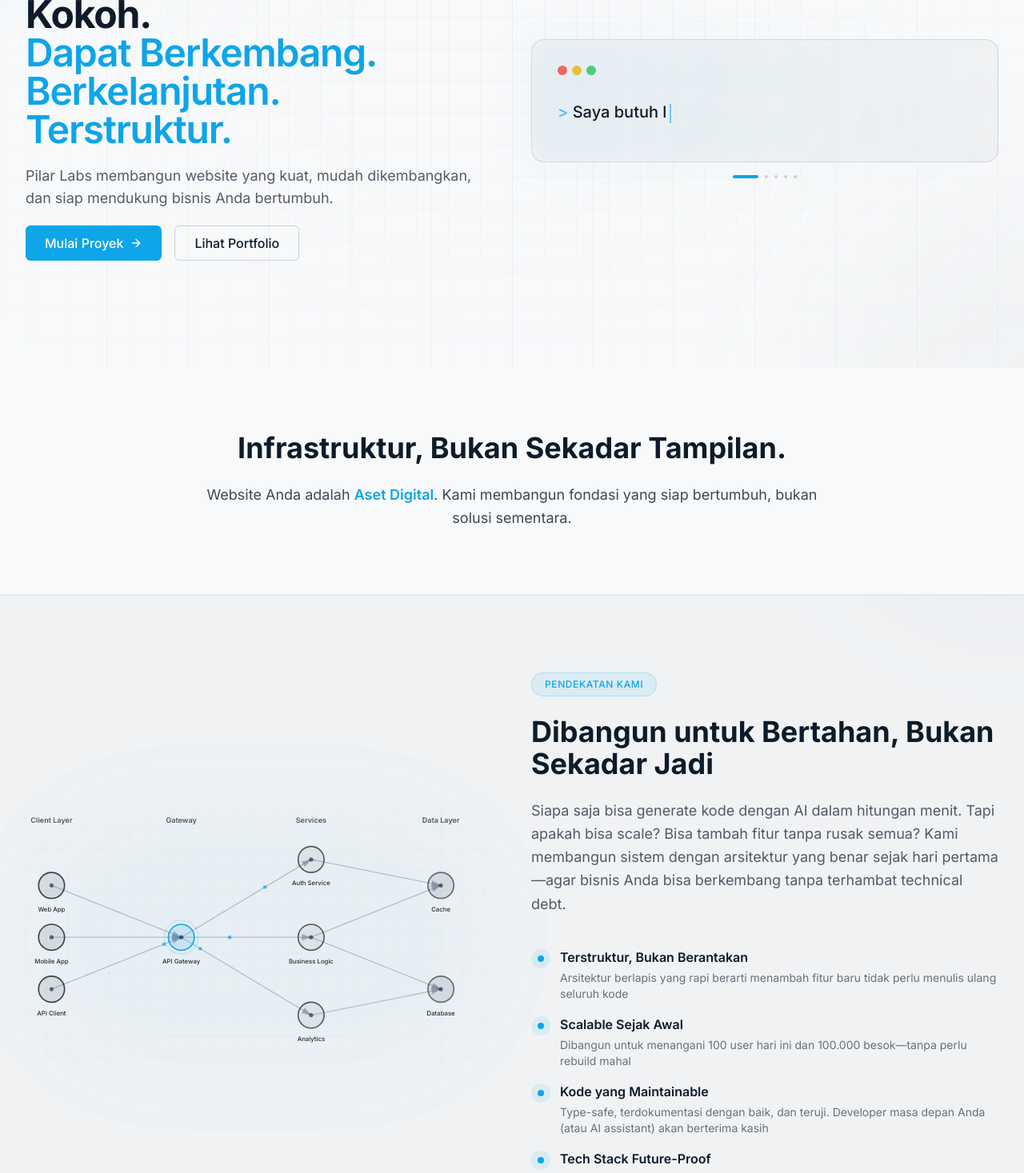
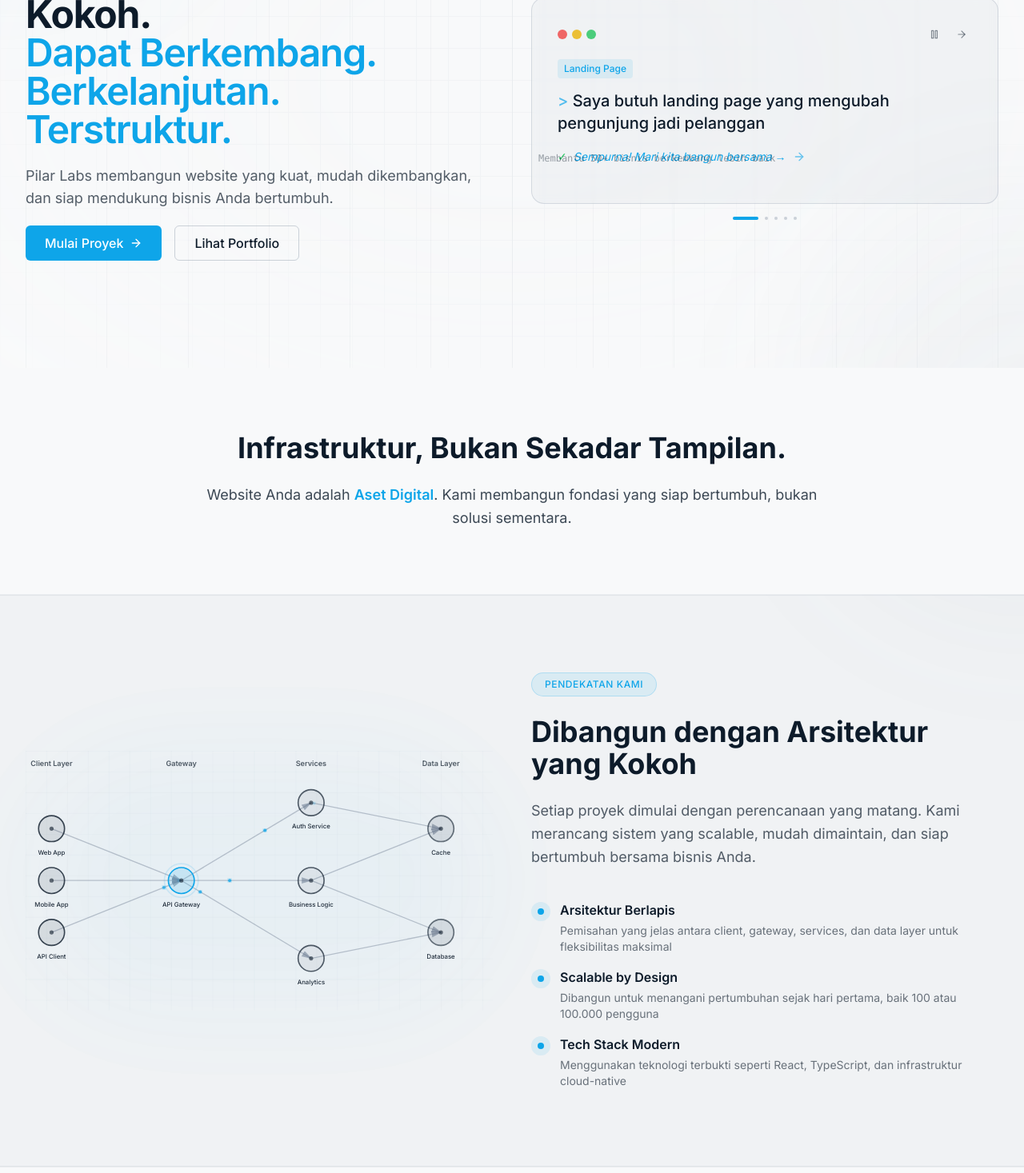
Before and after one commit to pilarlabsid/pilarlabs-landing, a React (Vite) app: page / in a window 1280 px wide. Shown: the part 300-1767 px from the top of the page at 80% size. Built offline with nearby package versions, Linux system fonts and the light colour scheme.

Commit message:
feat: enhance AI prompt animation with all premium features

```diff
--- a/src/components/ui/AIPromptAnimation.tsx
+++ b/src/components/ui/AIPromptAnimation.tsx
@@ -1,53 +1,108 @@
 import { useState, useEffect } from 'react'
 import { motion } from 'framer-motion'
 import { useTranslation } from 'react-i18next'
+import { ArrowRight, Pause, Play } from 'lucide-react'
 
 export function AIPromptAnimation() {
     const { t } = useTranslation()
     const [currentPromptIndex, setCurrentPromptIndex] = useState(0)
     const [displayedText, setDisplayedText] = useState('')
     const [isTyping, setIsTyping] = useState(true)
+    const [showResponse, setShowResponse] = useState(false)
+    const [isPaused, setIsPaused] = useState(false)
+    const [clientsHelped, setClientsHelped] = useState(50)
 
-    // Get prompts from translation
-    const prompts = t('hero.aiPrompts', { returnObjects: true }) as string[]
+    // Get prompts and categories from translation
+    const prompts = t('hero.aiPrompts', { returnObjects: true }) as Array<{ text: string; category: string }>
+    const response = t('hero.aiResponse')
+
+    // Realistic typing speed with variation
+    const getTypingSpeed = () => {
+        const char = displayedText[displayedText.length - 1]
+        if (char === ',' || char === '.') return 200 // Pause at punctuation
+        return Math.random() * 50 + 30 // 30-80ms variation
+    }
 
     useEffect(() => {
-        const currentPrompt = prompts[currentPromptIndex]
+        if (isPaused) return
+
+        const currentPrompt = prompts[currentPromptIndex].text
 
         if (isTyping) {
             // Typing effect
             if (displayedText.length < currentPrompt.length) {
                 const timeout = setTimeout(() => {
                     setDisplayedText(currentPrompt.slice(0, displayedText.length + 1))
-                }, 50) // Typing speed
+                }, getTypingSpeed())
                 return () => clearTimeout(timeout)
             } else {
-                // Finished typing, wait before deleting
+                // Finished typing, show response
                 const timeout = setTimeout(() => {
-                    setIsTyping(false)
-                }, 2000) // Pause duration
+                    setShowResponse(true)
+                }, 500)
                 return () => clearTimeout(timeout)
             }
         } else {
             // Deleting effect
-            if (displayedText.length > 0) {
+            if (showResponse) {
+                // Wait before deleting response
+                const timeout = setTimeout(() => {
+                    setShowResponse(false)
+                }, 1500)
+                return () => clearTimeout(timeout)
+            } else if (displayedText.length > 0) {
                 const timeout = setTimeout(() => {
                     setDisplayedText(displayedText.slice(0, -1))
-                }, 30) // Deleting speed
+                }, 20) // Fast delete
                 return () => clearTimeout(timeout)
             } else {
                 // Finished deleting, move to next prompt
                 setCurrentPromptIndex((prev) => (prev + 1) % prompts.length)
                 setIsTyping(true)
+                // Increment clients helped counter
+                setClientsHelped(prev => prev + 1)
             }
         }
-    }, [displayedText, isTyping, currentPromptIndex, prompts])
+    }, [displayedText, isTyping, currentPromptIndex, prompts, isPaused, showResponse])
+
+    useEffect(() => {
+        if (showResponse) {
+            const timeout = setTimeout(() => {
+                setIsTyping(false)
+            }, 2000)
+            return () => clearTimeout(timeout)
+        }
+    }, [showResponse])
+
+    const handleSkip = () => {
+        setDisplayedText('')
+        setShowResponse(false)
+        setIsTyping(true)
+        setCurrentPromptIndex((prev) => (prev + 1) % prompts.length)
+    }
 
     return (
         <div className="relative">
-            <div className="bg-structural/5 dark:bg-structural/10 border border-structural/20 rounded-2xl p-6 md:p-8 backdrop-blur-sm">
+            <motion.div
+                animate={{
+                    boxShadow: isTyping && !showResponse
+                        ? '0 0 30px rgba(5, 181, 240, 0.15)'
+                        : '0 0 0px rgba(5, 181, 240, 0)'
+                }}
+                transition={{ duration: 0.5 }}
+                className="bg-structural/5 dark:bg-structural/10 border border-structural/20 rounded-2xl p-6 md:p-8 backdrop-blur-sm relative overflow-hidden"
+            >
+                {/* Animated gradient background */}
+                <motion.div
+                    animate={{
+                        opacity: isTyping && !showResponse ? 0.1 : 0
+                    }}
+                    className="absolute inset-0 bg-gradient-to-r from-precision/10 via-transparent to-precision/10"
+                />
+
                 {/* AI Prompt Header */}
-                <div className="flex items-center gap-3 mb-4">
+                <div className="flex items-center justify-between mb-4 relative z-10">
+                    <div className="flex items-center gap-3">
                         <div className="flex gap-1.5">
                             <div className="w-3 h-3 rounded-full bg-red-500/80" />
                             <div className="w-3 h-3 rounded-full bg-yellow-500/80" />
@@ -55,22 +110,73 @@ export function AIPromptAnimation() {
                         </div>
                     </div>
 
+                    {/* Control buttons */}
+                    <div className="flex items-center gap-2">
+                        <button
+                            onClick={() => setIsPaused(!isPaused)}
+                            className="p-1.5 rounded-lg hover:bg-structural/10 transition-colors text-calm/50 hover:text-calm"
+                            aria-label={isPaused ? 'Resume' : 'Pause'}
+                        >
+                            {isPaused ? <Play className="w-3.5 h-3.5" /> : <Pause className="w-3.5 h-3.5" />}
+                        </button>
+                        <button
+                            onClick={handleSkip}
+                            className="p-1.5 rounded-lg hover:bg-structural/10 transition-colors text-calm/50 hover:text-calm"
+                            aria-label="Skip"
+                        >
+                            <ArrowRight className="w-3.5 h-3.5" />
+                        </button>
+                    </div>
+                </div>
+
+                {/* Category Tag */}
+                <motion.div
+                    key={currentPromptIndex}
+                    initial={{ opacity: 0, y: -10 }}
+                    animate={{ opacity: 1, y: 0 }}
+                    className="inline-block px-2 py-1 rounded text-xs font-medium bg-precision/10 text-precision mb-3 relative z-10"
+                >
+                    {prompts[currentPromptIndex].category}
+                </motion.div>
+
                 {/* Typing Animation */}
-                <div className="min-h-[80px] md:min-h-[60px] flex items-center">
+                <div className="min-h-[80px] md:min-h-[60px] flex items-center relative z-10">
                     <p className="text-lg md:text-xl font-medium text-calm">
                         <span className="text-precision/70">&gt;</span>{' '}
                         <span>{displayedText}</span>
+                        {!showResponse && (
                             <motion.span
                                 animate={{ opacity: [1, 0] }}
                                 transition={{ duration: 0.8, repeat: Infinity }}
                                 className="inline-block w-0.5 h-5 md:h-6 bg-precision ml-1 align-middle"
                             />
+                        )}
                     </p>
                 </div>
 
-                {/* Subtle glow effect */}
-                <div className="absolute -inset-1 bg-gradient-to-r from-precision/5 to-transparent rounded-2xl blur-xl -z-10" />
-            </div>
+                {/* Response Animation */}
+                {showResponse && (
+                    <motion.div
+                        initial={{ opacity: 0, y: 10 }}
+                        animate={{ opacity: 1, y: 0 }}
+                        className="mt-4 flex items-center gap-2 text-sm text-precision relative z-10"
+                    >
+                        <span className="text-green-500">✓</span>
+                        <span className="italic">{response}</span>
+                        <ArrowRight className="w-4 h-4 animate-pulse" />
+                    </motion.div>
+                )}
+
+                {/* Stats Counter */}
+                <motion.div
+                    initial={{ opacity: 0 }}
+                    animate={{ opacity: 1 }}
+                    transition={{ delay: 1 }}
+                    className="absolute bottom-4 right-6 text-xs text-calm/40 font-mono relative z-10"
+                >
+                    {t('hero.statsCounter', { count: clientsHelped })}
+                </motion.div>
+            </motion.div>
 
             {/* Progress indicator */}
             <div className="flex gap-2 mt-4 justify-center">
--- a/src/locales/en/translation.json
+++ b/src/locales/en/translation.json
@@ -26,33 +26,46 @@
         "viewWork": "View Portfolio",
         "aiPromptLabel": "client_needs.txt",
         "aiPrompts": [
-            "I need a landing page that converts visitors into customers",
-            "Build me a scalable web app for my growing business",
-            "Create an e-commerce platform with seamless checkout",
-            "Develop a custom CRM system for my sales team",
-            "I want a mobile-responsive website that loads instantly"
-        ]
+            {
+                "text": "I need a landing page that converts visitors into customers",
+                "category": "Landing Page"
+            },
+            {
+                "text": "Build me a scalable web app for my growing business",
+                "category": "Web Application"
+            },
+            {
+                "text": "Create an e-commerce platform with seamless checkout",
+                "category": "E-Commerce"
+            },
+            {
+                "text": "Develop a custom CRM system for my sales team",
+                "category": "Custom System"
+            },
+            {
+                "text": "I want a mobile-responsive website that loads instantly",
+                "category": "Responsive Web"
+            }
+        ],
+        "aiResponse": "Perfect! Let's build that together →",
+        "statsCounter": "Helping {{count}}+ businesses build better"
     },
     "howWeBuild": {
         "badge": "Our Approach",
-        "title": "Built to Last, Not Just to Launch",
-        "description": "Anyone can generate code with AI in minutes. But can it scale? Can you add features without breaking everything? We build systems with proper architecture from day one—so your business can grow without technical debt holding you back.",
+        "title": "Built on Solid Architecture",
+        "description": "Every project starts with careful planning. We design systems that are scalable, maintainable, and ready to grow with your business.",
         "points": [
             {
-                "title": "Structured, Not Spaghetti",
-                "description": "Clean layered architecture means adding new features doesn't require rewriting the entire codebase"
+                "title": "Layered Architecture",
+                "description": "Clean separation between client, gateway, services, and data layers for maximum flexibility"
             },
             {
-                "title": "Scalable from Day One",
-                "description": "Built to handle 100 users today and 100,000 tomorrow—without expensive rewrites"
+                "title": "Scalable by Design",
+                "description": "Built to handle growth from day one, whether it's 100 or 100,000 users"
             },
             {
-                "title": "Maintainable Code",
-                "description": "Type-safe, well-documented, and tested. Your future developers (or AI assistants) will thank you"
-            },
-            {
-                "title": "Future-Proof Tech Stack",
-                "description": "Modern technologies with strong ecosystems—React, TypeScript, cloud-native infrastructure"
+                "title": "Modern Tech Stack",
+                "description": "Using proven technologies like React, TypeScript, and cloud-native infrastructure"
             }
         ]
     },
--- a/src/locales/id/translation.json
+++ b/src/locales/id/translation.json
@@ -26,33 +26,46 @@
         "viewWork": "Lihat Portfolio",
         "aiPromptLabel": "kebutuhan_klien.txt",
         "aiPrompts": [
-            "Saya butuh landing page yang mengubah pengunjung jadi pelanggan",
-            "Buatkan web app yang scalable untuk bisnis saya yang berkembang",
-            "Buat platform e-commerce dengan checkout yang lancar",
-            "Kembangkan sistem CRM khusus untuk tim sales saya",
-            "Saya mau website mobile-responsive yang loading-nya cepat"
-        ]
+            {
+                "text": "Saya butuh landing page yang mengubah pengunjung jadi pelanggan",
+                "category": "Landing Page"
+            },
+            {
+                "text": "Buatkan web app yang scalable untuk bisnis saya yang berkembang",
+                "category": "Aplikasi Web"
+            },
+            {
+                "text": "Buat platform e-commerce dengan checkout yang lancar",
+                "category": "E-Commerce"
+            },
+            {
+                "text": "Kembangkan sistem CRM khusus untuk tim sales saya",
+                "category": "Sistem Custom"
+            },
+            {
+                "text": "Saya mau website mobile-responsive yang loading-nya cepat",
+                "category": "Web Responsif"
+            }
+        ],
+        "aiResponse": "Sempurna! Mari kita bangun bersama →",
+        "statsCounter": "Membantu {{count}}+ bisnis berkembang lebih baik"
     },
     "howWeBuild": {
         "badge": "Pendekatan Kami",
-        "title": "Dibangun untuk Bertahan, Bukan Sekadar Jadi",
-        "description": "Siapa saja bisa generate kode dengan AI dalam hitungan menit. Tapi apakah bisa scale? Bisa tambah fitur tanpa rusak semua? Kami membangun sistem dengan arsitektur yang benar sejak hari pertama—agar bisnis Anda bisa berkembang tanpa terhambat technical debt.",
+        "title": "Dibangun dengan Arsitektur yang Kokoh",
+        "description": "Setiap proyek dimulai dengan perencanaan yang matang. Kami merancang sistem yang scalable, mudah dimaintain, dan siap bertumbuh bersama bisnis Anda.",
         "points": [
             {
-                "title": "Terstruktur, Bukan Berantakan",
-                "description": "Arsitektur berlapis yang rapi berarti menambah fitur baru tidak perlu menulis ulang seluruh kode"
+                "title": "Arsitektur Berlapis",
+                "description": "Pemisahan yang jelas antara client, gateway, services, dan data layer untuk fleksibilitas maksimal"
             },
             {
-                "title": "Scalable Sejak Awal",
-                "description": "Dibangun untuk menangani 100 user hari ini dan 100.000 besok—tanpa perlu rebuild mahal"
+                "title": "Scalable by Design",
+                "description": "Dibangun untuk menangani pertumbuhan sejak hari pertama, baik 100 atau 100.000 pengguna"
             },
             {
-                "title": "Kode yang Maintainable",
-                "description": "Type-safe, terdokumentasi dengan baik, dan teruji. Developer masa depan Anda (atau AI assistant) akan berterima kasih"
-            },
-            {
-                "title": "Tech Stack Future-Proof",
-                "description": "Teknologi modern dengan ekosistem yang kuat—React, TypeScript, infrastruktur cloud-native"
+                "title": "Tech Stack Modern",
+                "description": "Menggunakan teknologi terbukti seperti React, TypeScript, dan infrastruktur cloud-native"
             }
         ]
     },
```
Lines whose indentation alone changed are shown as unchanged.
